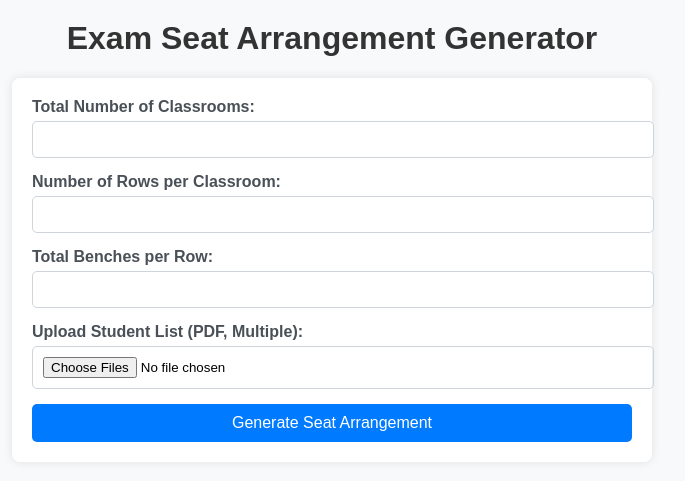
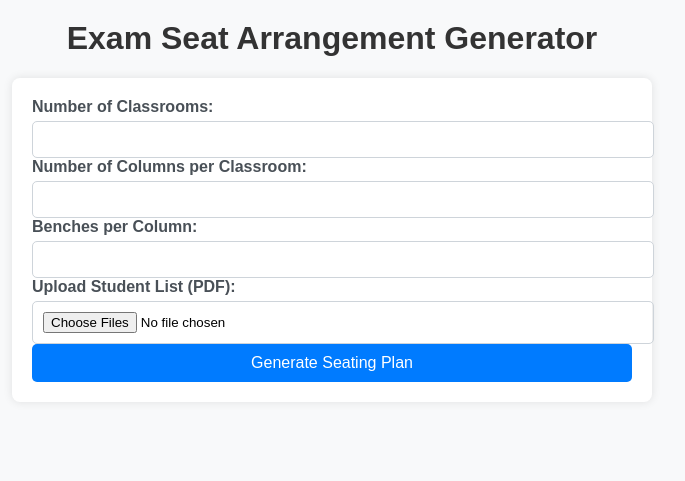
Before and after one commit to Omkarkadam03/Exam_Seat_Arrangement, a Django app: page /autoGen/ in a window 1280 px wide. Shown: the top 481 px of the page, without its empty margins (308-993 px from the left). Run offline with Django 5.2, Linux system fonts and the light colour scheme.

Commit message:
Add files via upload

```diff
--- a/Exam_Seat_Arrangement/Exam_Seat_Arrangement/urls.py
+++ b/Exam_Seat_Arrangement/Exam_Seat_Arrangement/urls.py
@@ -26,6 +26,7 @@ urlpatterns = [
     path("login_page/", login_view, name="login_page"),
     path("Register_page/", sign_up, name="sign_up"),
     path("autoGen/", autoGen, name="autoGen"),
-    path('logout/', logout_view, name='logout')
+    path('logout/', logout_view, name='logout'),
+   # path('seating_display/', seating_display, name='seating_display')
 
 ]
--- a/Exam_Seat_Arrangement/functionality/static/css/seating_style.css
+++ b/Exam_Seat_Arrangement/functionality/static/css/seating_style.css
@@ -68,7 +68,7 @@ button:hover {
 
 .grid-container {
     display: grid;
-    grid-template-columns: repeat(3, 1fr);
+    grid-template-columns: repeat(auto-fill, minmax(150px, 1fr)); /* Adapt based on screen size */
     gap: 10px;
 }
 
--- a/Exam_Seat_Arrangement/functionality/templates/autoGen.html
+++ b/Exam_Seat_Arrangement/functionality/templates/autoGen.html
@@ -4,60 +4,53 @@
 <head>
     <meta charset="UTF-8">
     <meta name="viewport" content="width=device-width, initial-scale=1.0">
-    <title>Seat Arrangement Generator</title>
+    <title>Exam Seat Arrangement Generator</title>
     <link rel="stylesheet" href="{% static 'css/seating_style.css' %}">
 </head>
 <body>
     <h1>Exam Seat Arrangement Generator</h1>
 
     <div class="form-container">
-        <form action="{% url 'autoGen' %}" method="post" enctype="multipart/form-data">
+        <form method="POST" enctype="multipart/form-data" action="{% url 'autoGen' %}">
             {% csrf_token %}
-            <div class="form-group">
-                <label for="num_classrooms">Total Number of Classrooms:</label>
-                <input type="number" id="num_classrooms" name="num_classrooms" required>
-            </div>
 
-            <div class="form-group">
-                <label for="num_rows">Number of Rows per Classroom:</label>
-                <input type="number" id="num_rows" name="num_rows" required>
-            </div>
+            <label for="num_classrooms">Number of Classrooms:</label>
+            <input type="number" name="num_classrooms" id="num_classrooms" required><br>
 
-            <div class="form-group">
-                <label for="benches_per_row">Total Benches per Row:</label>
-                <input type="number" id="benches_per_row" name="benches_per_row" required>
-            </div>
+            <label for="num_columns">Number of Columns per Classroom:</label>
+            <input type="number" name="num_columns" id="num_columns" required><br>
 
-            <div class="form-group">
-                <label for="student_list">Upload Student List (PDF, Multiple):</label>
-                <input type="file" id="student_list" name="student_list" accept=".pdf" multiple required>
-            </div>
+            <label for="benches_per_column">Benches per Column:</label>
+            <input type="number" name="benches_per_column" id="benches_per_column" required><br>
 
-            <button type="submit">Generate Seat Arrangement</button>
+            <label for="student_list">Upload Student List (PDF):</label>
+            <input type="file" name="student_list" id="student_list" multiple required><br>
+
+            <button type="submit">Generate Seating Plan</button>
+
+            {% if error_message %}
+                <p style="color:red">{{ error_message }}</p>
+            {% endif %}
         </form>
-    </div>
 
-    <div class="seating-plan">
+        <!-- Render seating plan if available -->
         {% if seating_plan %}
-        <h2>Generated Seating Plan</h2>
-        {% for classroom, seats in seating_plan.items %}
-        <div class="classroom">
-            <h3>Classroom {{ classroom }}</h3>
-            <div class="grid-container">
-                {% for row in seats %}
-                    <div class="row">
-                        {% for seat in row %}
-                        <div class="seat">
-                            <span>{{ seat }}</span>
-                        </div>
-                        {% endfor %}
-                    </div>
-                {% endfor %}
-            </div>
-        </div>
-        {% endfor %}
-        <button onclick="window.print()">Print Seating Plan</button>
+            <h2>Seating Plan</h2>
+            {% for classroom, seats in seating_plan.items %}
+                <h3>Classroom {{ classroom }}</h3>
+                <table border="1">
+                    {% for column in seats %}
+                        <tr>
+                            {% for bench in column %}
+                                <td>{{ bench }}</td>
+                            {% endfor %}
+                        </tr>
+                    {% endfor %}
+                </table>
+            {% endfor %}
         {% endif %}
+
+        </form>
     </div>
 </body>
 </html>
--- a/Exam_Seat_Arrangement/functionality/views.py
+++ b/Exam_Seat_Arrangement/functionality/views.py
@@ -1,37 +1,42 @@
-from django.shortcuts import render, redirect
+from django.shortcuts import render
 from django.http import HttpResponse
 from PyPDF2 import PdfReader
 import math
 import re
-# Create your views here.
 
-# functionality/views.py
-
+# Main view
 def autoGen(request):
     seating_plan = None
 
     if request.method == 'POST':
-        num_classrooms = int(request.POST['num_classrooms'])
-        num_rows = int(request.POST['num_rows'])
-        benches_per_row = int(request.POST['benches_per_row'])
+        # Get inputs from form
+        num_classrooms = int(request.POST.get('num_classrooms'))
+        num_columns = int(request.POST.get('num_columns'))
+        benches_per_column = int(request.POST.get('benches_per_column'))
 
-        # Handle multiple file uploads
+        # Handle multiple file uploads and extract student data
         student_list = []
         uploaded_files = request.FILES.getlist('student_list')
 
         for uploaded_file in uploaded_files:
             student_list.extend(extract_student_data(uploaded_file))
 
-        # Generate column-wise seating arrangement
-        seating_plan = generate_seating_plan(student_list, num_classrooms, num_rows, benches_per_row)
+        # Check if we have students and all inputs are valid
+        if student_list and num_classrooms > 0 and num_columns > 0 and benches_per_column > 0:
+            # Generate column-wise seating arrangement based on inputs
+            seating_plan = generate_seating_plan(student_list, num_classrooms, num_columns, benches_per_column)
+        else:
+            return HttpResponse("Error: All form fields and student lists are required.", status=400)
 
     return render(request, 'autoGen.html', {'seating_plan': seating_plan})
 
+
+# Extract student data from uploaded PDFs
 def extract_student_data(pdf_file):
     student_list = []
     pdf_reader = PdfReader(pdf_file)
 
-    # Regular expression to capture student details (only name and enrollment number)
+    # Regular expression to capture student details (enrollment number and name)
     pattern = re.compile(r"(CM\d+)\s+(\d{8,})\s+([A-Za-z\s]+)")
 
     for page in pdf_reader.pages:
@@ -47,24 +52,52 @@ def extract_student_data(pdf_file):
 
     return student_list
 
-def generate_seating_plan(student_list, num_classrooms, num_rows, benches_per_row):
+
+# Generate the seating plan
+def generate_seating_plan(student_list, num_classrooms, num_columns, benches_per_column):
     seating_plan = {}
+    total_capacity_per_classroom = num_columns * benches_per_column
     student_index = 0
 
+    # Assign students to classrooms based on capacity
     for classroom in range(1, num_classrooms + 1):
         seats = []
+        bench_number = 1
+        reverse = False
 
-        # Column-wise seating arrangement
-        for row in range(num_rows):
-            row_seats = []
-            for bench in range(benches_per_row):
-                if student_index < len(student_list):
-                    enrollment_number, student_name = student_list[student_index]
-                    row_seats.append(f"Bench-{bench + 1}: {student_name} ({enrollment_number})")
-                    student_index += 1
-                else:
-                    row_seats.append(f"Bench-{bench + 1}: Empty")
-            seats.append(row_seats)
+        # Check if there are more students to seat
+        if student_index >= len(student_list):
+            break
+
+        # Fill the classroom with students column-wise
+        for column in range(1, num_columns + 1):
+            column_seats = []
+            if reverse:
+                for bench in range(benches_per_column):
+                    if student_index < len(student_list):
+                        enrollment_number, student_name = student_list[student_index]
+                        column_seats.insert(0, f"Bench-{bench_number}: {student_name} ({enrollment_number})")
+                        student_index += 1
+                    else:
+                        column_seats.insert(0, f"Bench-{bench_number}: Empty")
+                    bench_number += 1
+            else:
+                for bench in range(benches_per_column):
+                    if student_index < len(student_list):
+                        enrollment_number, student_name = student_list[student_index]
+                        column_seats.append(f"Bench-{bench_number}: {student_name} ({enrollment_number})")
+                        student_index += 1
+                    else:
+                        column_seats.append(f"Bench-{bench_number}: Empty")
+                    bench_number += 1
+
+            seats.append(column_seats)
+            reverse = not reverse  # Toggle reverse order for next column
+
+            # If the classroom is full, break to move to the next classroom
+            if student_index >= len(student_list) or len(seats) * benches_per_column >= total_capacity_per_classroom:
+                break
+
         seating_plan[classroom] = seats
 
     return seating_plan
--- a/Exam_Seat_Arrangement/home/static/css/stylesheet.css
+++ b/Exam_Seat_Arrangement/home/static/css/stylesheet.css
@@ -71,7 +71,7 @@ h2 {
   border: none;
   outline: none;
   font-size: 16px;
-  color: #000000;
+  color: white;
 }
 
 .input-field input:focus~label,
```
Also changed, not shown: Exam_Seat_Arrangement/home/templates/home_page.html (+20 -26 lines), Exam_Seat_Arrangement/db.sqlite3, Exam_Seat_Arrangement/home/static/images/gettyimages-1437824169-612x612.jpg (added), 2 other files.
